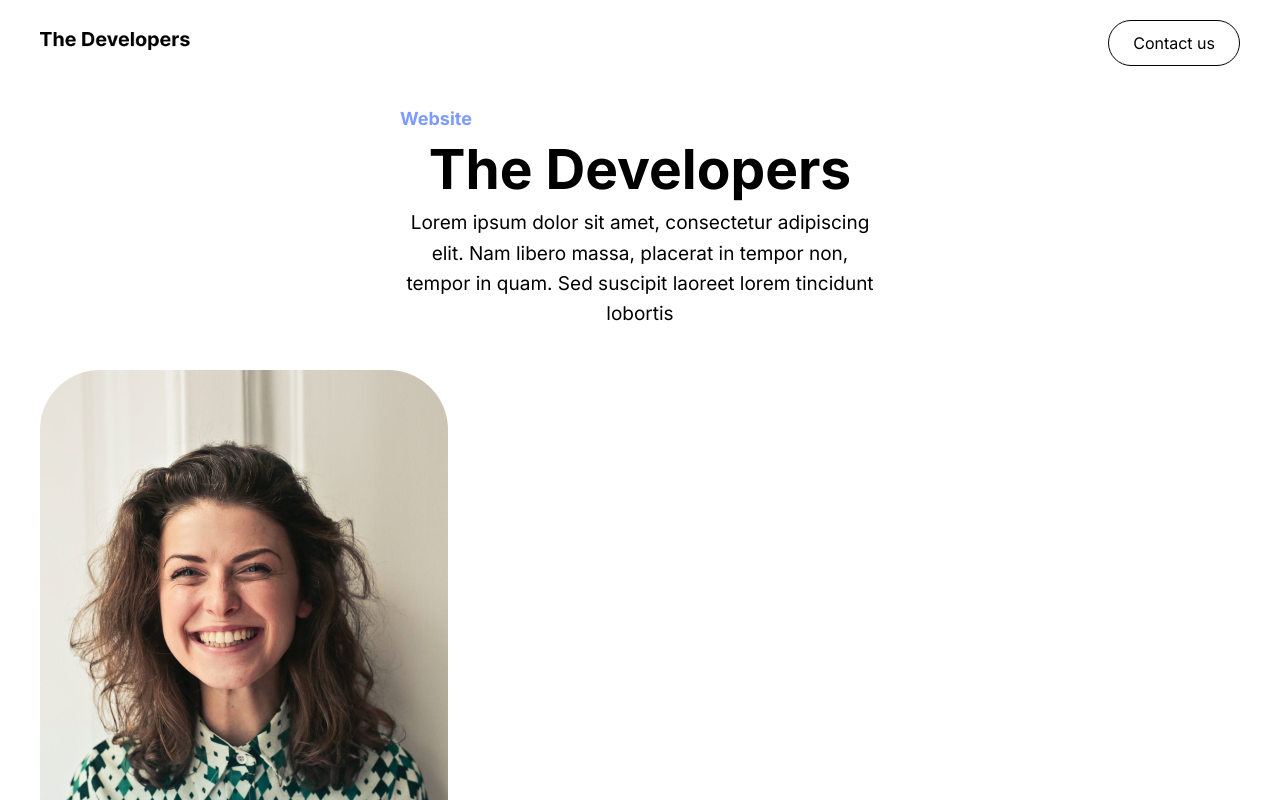
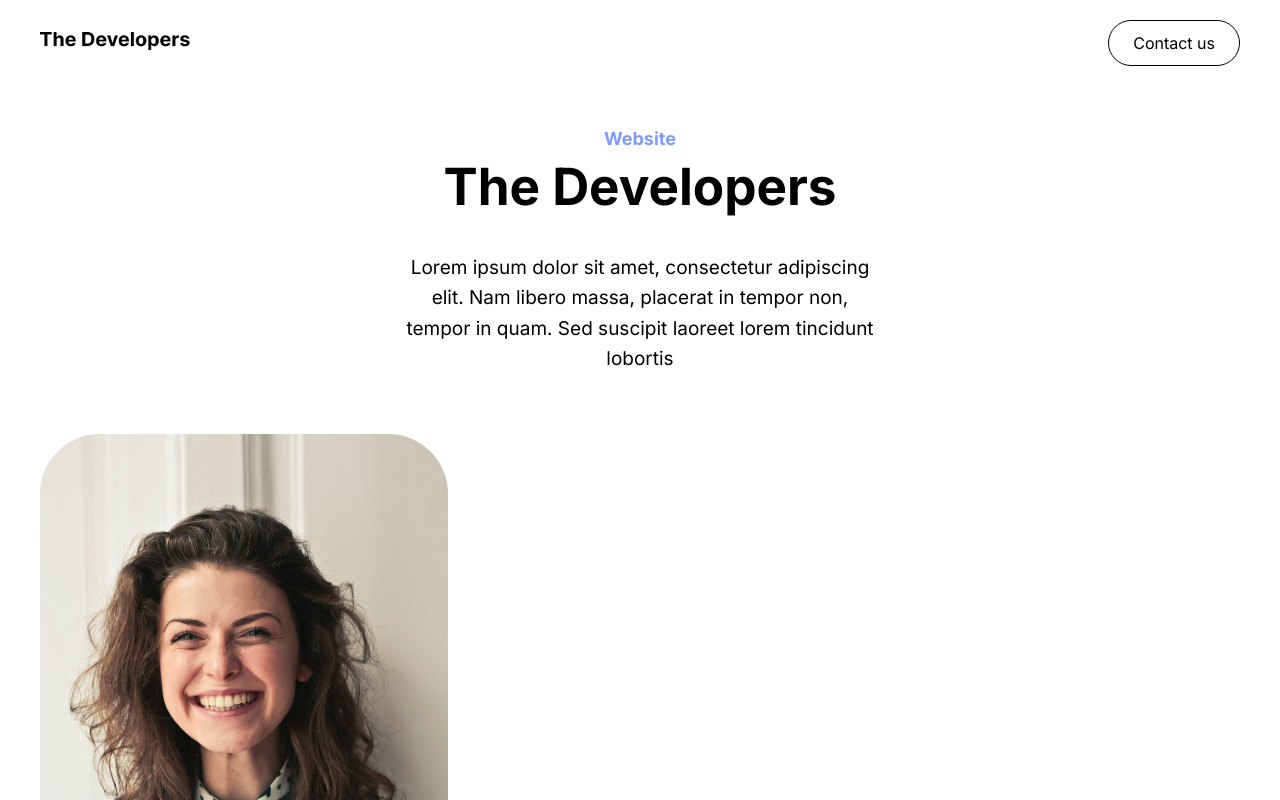
Before and after one commit to Kenzie-Academy-Brasil-Developers/angular-site, an Angular app in the folder angular-site/: page / in a window 1280 px wide. Shown: the top 800 px of the page. Built offline with nearby package versions, Linux system fonts and the light colour scheme.

Commit message:
hero and cta section styles

```diff
--- a/angular-site/src/app/components/sections/ctasection/ctasection.component.css
+++ b/angular-site/src/app/components/sections/ctasection/ctasection.component.css
@@ -0,0 +1,15 @@
+.flex-box{
+    padding: 80px 0;
+    display: flex;
+    align-items: center;
+    justify-content: center;
+    flex-direction: column;
+}
+
+.flex-box h2{
+    margin-bottom: 30px;
+}
+
+.flex-box .btn{
+    margin-top: 50px;
+}
--- a/angular-site/src/app/components/sections/ctasection/ctasection.component.html
+++ b/angular-site/src/app/components/sections/ctasection/ctasection.component.html
@@ -1,11 +1,13 @@
 <section class="section-blue">
   <div class="container small">
-    <h2 class="title one white center">Find the best developers</h2>
-    <p class="paragraph white center">
-      Lorem ipsum dolor sit amet, consectetur adipiscing elit. Nam libero massa,
-      placerat in tempor non, tempor in quam. Sed suscipit laoreet lorem
-      tincidunt lobortis
-    </p>
-    <a class="btn solid md" routerLink="/contact-us">Learn more</a>
+    <div class="flex-box">
+      <h2 class="title one white center">Find the best developers</h2>
+      <p class="paragraph white center">
+        Lorem ipsum dolor sit amet, consectetur adipiscing elit. Nam libero
+        massa, placerat in tempor non, tempor in quam. Sed suscipit laoreet
+        lorem tincidunt lobortis
+      </p>
+      <a class="btn solid md" routerLink="/contact-us">Learn more</a>
+    </div>
   </div>
 </section>
--- a/angular-site/src/app/components/sections/herosection/herosection.component.css
+++ b/angular-site/src/app/components/sections/herosection/herosection.component.css
@@ -0,0 +1,11 @@
+.flex-box{
+    padding: 20px 0;
+    display: flex;
+    align-items: center;
+    justify-content: center;
+    flex-direction: column;
+}
+
+.flex-box h1{
+    margin-bottom: 30px;
+}
--- a/angular-site/src/app/components/sections/herosection/herosection.component.html
+++ b/angular-site/src/app/components/sections/herosection/herosection.component.html
@@ -1,11 +1,13 @@
 <section class="section-white">
   <div class="container small">
-    <span class="title three blue center">Website</span>
-    <h1 class="title one center">The Developers</h1>
-    <p class="paragraph center">
-      Lorem ipsum dolor sit amet, consectetur adipiscing elit. Nam libero massa,
-      placerat in tempor non, tempor in quam. Sed suscipit laoreet lorem
-      tincidunt lobortis
-    </p>
+    <div class="flex-box">
+      <span class="title three blue center">Website</span>
+      <h1 class="title one center">The Developers</h1>
+      <p class="paragraph center">
+        Lorem ipsum dolor sit amet, consectetur adipiscing elit. Nam libero
+        massa, placerat in tempor non, tempor in quam. Sed suscipit laoreet
+        lorem tincidunt lobortis
+      </p>
+    </div>
   </div>
 </section>
--- a/angular-site/src/styles/typography.css
+++ b/angular-site/src/styles/typography.css
@@ -10,11 +10,11 @@
 }
 
 .title.one{
-    font-size: 3.4375rem;
+    font-size: clamp(2rem, 4vw, 3.4375rem);
 }
 
 .title.two{
-    font-size: 2.5rem;
+    font-size: clamp(1.8, 3vw, 2.5rem);
 }
 
 .title.three{
```
